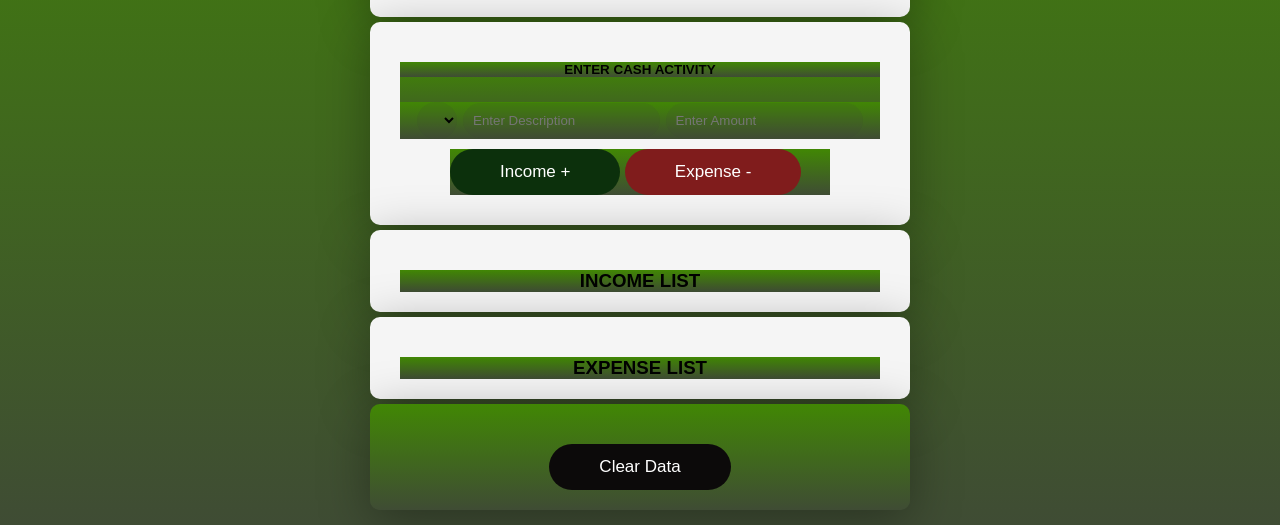
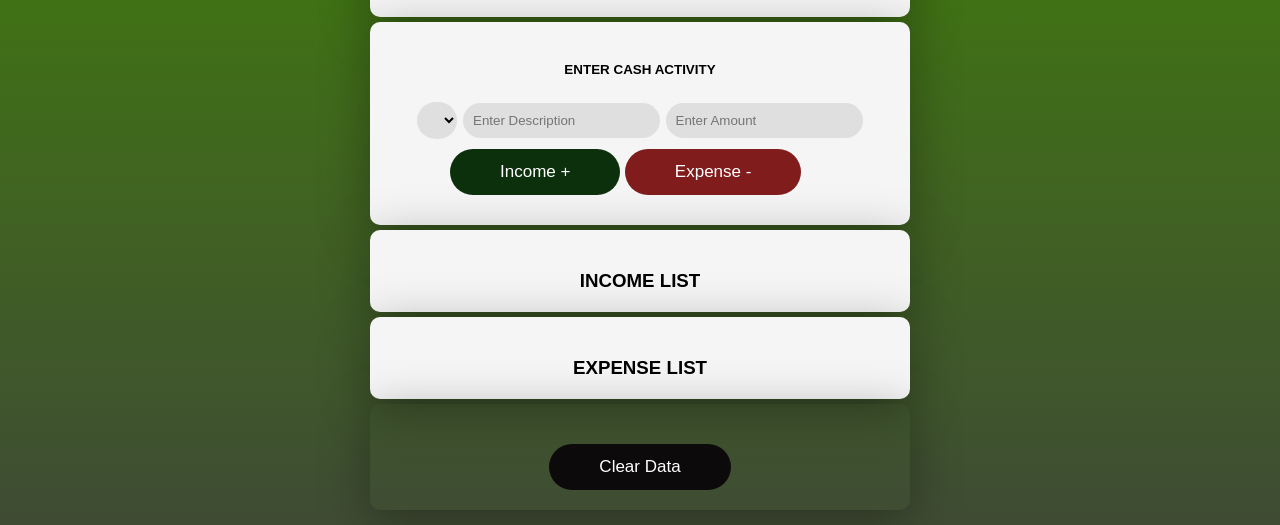
Before and after one commit to machinowav/machinowav, a plain HTML site: page index.html in a window 1280 px wide. Shown: the part 306-831 px from the top of the page. Drawn offline with Linux system fonts and the light colour scheme.

Commit message:
Update index.html

```diff
--- a/index.html
+++ b/index.html
@@ -10,7 +10,6 @@
     font-family: Arial, Helvetica, sans-serif;
     box-sizing: border-box;
     user-select: none;
-    background: linear-gradient(180deg, #418704, #3F4C34);
 }
 
 .container{
```
